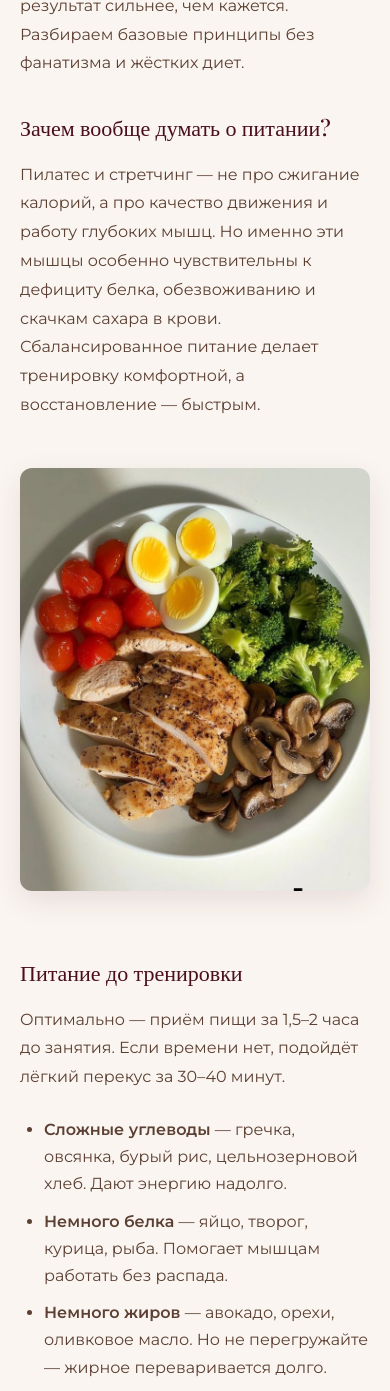
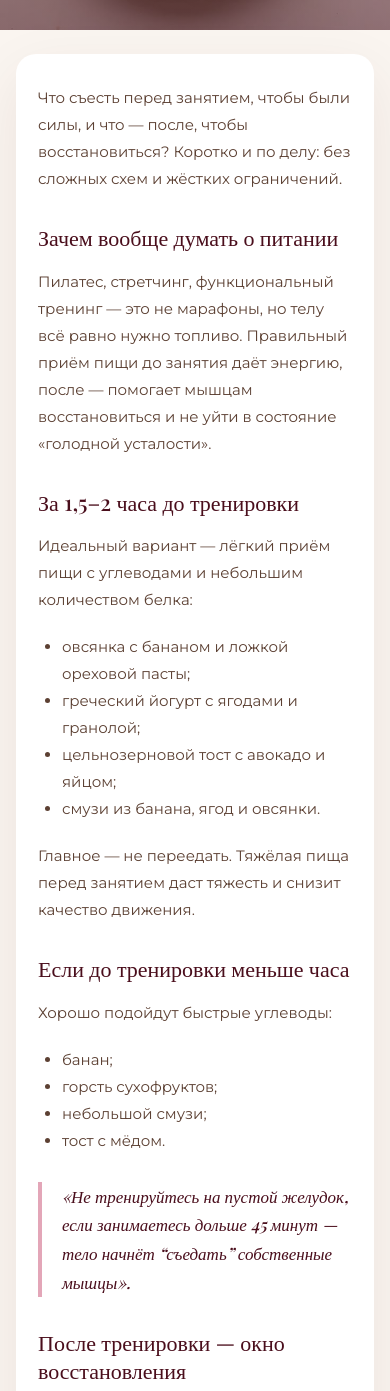
Before and after one commit to Angela403/BloomFit, a plain HTML site: page stat/article2.html in a window 390 px wide. Shown: the part 609-2000 px from the top of the page. Drawn offline with nearby package versions, Linux system fonts and the light colour scheme; a web font is replaced by a local one.

Commit message:
Update article2.html
нрпекавуцычсмт

```diff
--- a/stat/article2.html
+++ b/stat/article2.html
@@ -13,8 +13,18 @@
             --cream: #FAF5F0; --brown: #5C4033; --border: rgba(74, 14, 28, 0.15);
         }
         * { margin: 0; padding: 0; box-sizing: border-box; }
-        html { scroll-behavior: smooth; }
-        body { background: var(--cream); font-family: 'Montserrat', sans-serif; color: var(--brown); line-height: 1.7; -webkit-font-smoothing: antialiased; }
+        html { scroll-behavior: smooth; overflow-x: hidden; width: 100%; }
+        body {
+            background: var(--cream);
+            font-family: 'Montserrat', sans-serif;
+            color: var(--brown);
+            line-height: 1.7;
+            -webkit-font-smoothing: antialiased;
+            overflow-x: hidden;
+            width: 100%;
+            max-width: 100%;
+        }
+        img { max-width: 100%; height: auto; display: block; }
         h1, h2, h3, .logo { font-family: 'Playfair Display', serif; color: var(--wine); font-weight: 500; }
         a { text-decoration: none; color: inherit; transition: 0.3s; }
 
@@ -31,26 +41,81 @@
         .hero-title .meta { font-size: 12px; text-transform: uppercase; color: var(--pink); letter-spacing: 3px; margin-bottom: 16px; display: inline-block; }
         .hero-title h1 { color: var(--cream); font-size: clamp(28px, 4vw, 52px); line-height: 1.15; text-shadow: 0 2px 20px rgba(0,0,0,0.3); }
 
-        .article-container { max-width: 780px; margin: -60px auto 80px; padding: 50px clamp(24px, 5vw, 60px); background: var(--cream); position: relative; z-index: 3; border-radius: 20px; box-shadow: 0 20px 60px rgba(74,14,28,0.08); }
-        .article-body p { font-size: 16px; line-height: 1.8; margin-bottom: 24px; color: var(--brown); }
-        .article-body h2 { font-size: clamp(22px, 3vw, 32px); margin: 36px 0 20px; line-height: 1.2; }
-        .article-body img { width: 100%; height: auto; border-radius: 12px; margin: 24px 0; box-shadow: 0 10px 30px rgba(74,14,28,0.1); }
-        .article-body ul { margin: 0 0 24px 0; padding-left: 24px; }
-        .article-body ul li { margin-bottom: 10px; font-size: 16px; line-height: 1.7; }
-        .article-body blockquote { font-family: 'Playfair Display', serif; font-style: italic; font-size: 20px; color: var(--wine); border-left: 4px solid var(--pink); padding: 16px 24px; margin: 32px 0; background: var(--pink-light); border-radius: 0 12px 12px 0; }
+        /* ===== ИСПРАВЛЕННЫЙ КОНТЕЙНЕР СТАТЬИ ===== */
+        .article-container {
+            max-width: 780px;
+            margin: 40px auto 80px;
+            padding: 50px clamp(24px, 5vw, 60px);
+            background: #fff;
+            color: var(--brown);
+            position: relative;
+            z-index: 3;
+            border-radius: 20px;
+            box-shadow: 0 20px 60px rgba(74, 14, 28, 0.08);
+            overflow: hidden;
+        }
 
-        .article-footer { border-top: 1px solid var(--border); margin-top: 40px; padding-top: 30px; text-align: center; }
-        .article-footer p { font-size: 14px; opacity: 0.7; margin-bottom: 20px; }
-        .btn-main { background: var(--wine); color: var(--cream); padding: 14px 32px; border-radius: 50px; font-weight: 600; text-transform: uppercase; letter-spacing: 1px; font-size: 13px; display: inline-block; border: none; cursor: pointer; font-family: 'Montserrat', sans-serif; }
-        .btn-main:hover { background: var(--pink); color: var(--wine); }
+        .article-container p,
+        .article-container li,
+        .article-container span,
+        .article-container strong {
+            color: var(--brown);
+            font-size: clamp(15px, 2vw, 17px);
+            line-height: 1.8;
+        }
+        .article-container p { margin-bottom: 20px; }
 
-        footer { background: var(--wine); color: var(--cream); padding: 30px 0; text-align: center; font-size: 12px; opacity: 0.7; margin-top: 80px; }
+        .article-container h1,
+        .article-container h2,
+        .article-container h3,
+        .article-container h4 {
+            color: var(--wine);
+            margin: 32px 0 16px;
+            line-height: 1.25;
+        }
+        .article-container h1 { font-size: clamp(26px, 4vw, 40px); margin-top: 0; }
+        .article-container h2 { font-size: clamp(22px, 3vw, 30px); }
+        .article-container h3 { font-size: clamp(18px, 2.5vw, 22px); }
 
-        @media (max-width: 768px) {
-            .topbar-inner { flex-direction: column; gap: 12px; }
-            .hero { height: 45vh; min-height: 300px; }
-            .hero-title { bottom: 20px; }
-            .article-container { margin-top: -30px; padding: 30px 20px; border-radius: 12px; }
+        .article-container a {
+            color: var(--wine);
+            text-decoration: underline;
+            text-underline-offset: 3px;
+        }
+        .article-container a:hover { color: var(--pink); }
+
+        .article-container img {
+            max-width: 100%;
+            height: auto;
+            border-radius: 12px;
+            margin: 24px 0;
+        }
+        .article-container ul, .article-container ol {
+            margin: 0 0 20px 24px;
+        }
+        .article-container blockquote {
+            border-left: 4px solid var(--pink);
+            padding-left: 20px;
+            font-family: 'Playfair Display', serif;
+            font-style: italic;
+            color: var(--wine);
+            font-size: clamp(17px, 2.2vw, 21px);
+            margin: 28px 0;
+        }
+
+        .article-container [style*="color:#fff"],
+        .article-container [style*="color: #fff"],
+        .article-container [style*="color:white"],
+        .article-container [style*="color: white"] {
+            color: var(--brown) !important;
+        }
+
+        .article-footer { margin-top: 40px; padding-top: 24px; border-top: 1px solid var(--border); display: flex; justify-content: space-between; flex-wrap: wrap; gap: 12px; align-items: center; }
+        .article-footer .back-link { font-size: 14px; font-weight: 600; color: var(--wine); text-decoration: underline; }
+
+        @media (max-width: 640px) {
+            .topbar-inner { flex-direction: column; gap: 10px; }
+            .article-container { margin: 24px 16px 60px; padding: 30px 22px; }
         }
     </style>
 </head>
@@ -59,62 +124,67 @@
 <div class="topbar">
     <div class="topbar-inner">
         <a href="../index.html" class="logo">BLOOMFIT</a>
-        <a href="../index.html" class="btn-back">← На главную</a>
+        <a href="../index.html#blog" class="btn-back">← Назад к журналу</a>
     </div>
 </div>
 
 <div class="hero">
     <img src="../images/питание до и после статья2.jpg" alt="Питание до и после тренировки">
     <div class="hero-title">
-        <span class="meta">Журнал · 10 мая 2026</span>
+        <span class="meta">10 мая 2026 • Журнал Bloom Fit</span>
         <h1>Питание до и после тренировки</h1>
     </div>
 </div>
 
-<div class="article-container">
-    <div class="article-body">
-        <p>То, что вы съели за 2 часа до тренировки и в течение часа после неё, влияет на вашу энергию, восстановление и результат сильнее, чем кажется. Разбираем базовые принципы без фанатизма и жёстких диет.</p>
+<article class="article-container">
+    <p>Что съесть перед занятием, чтобы были силы, и что — после, чтобы восстановиться? Коротко и по делу: без сложных схем и жёстких ограничений.</p>
 
-        <h2>Зачем вообще думать о питании?</h2>
-        <p>Пилатес и стретчинг — не про сжигание калорий, а про качество движения и работу глубоких мышц. Но именно эти мышцы особенно чувствительны к дефициту белка, обезвоживанию и скачкам сахара в крови. Сбалансированное питание делает тренировку комфортной, а восстановление — быстрым.</p>
+    <h2>Зачем вообще думать о питании</h2>
+    <p>Пилатес, стретчинг, функциональный тренинг — это не марафоны, но телу всё равно нужно топливо. Правильный приём пищи до занятия даёт энергию, после — помогает мышцам восстановиться и не уйти в состояние «голодной усталости».</p>
 
-        <img src="../images/полезная еда статья2.jpg" alt="Полезная еда">
+    <h2>За 1,5–2 часа до тренировки</h2>
+    <p>Идеальный вариант — лёгкий приём пищи с углеводами и небольшим количеством белка:</p>
+    <ul>
+        <li>овсянка с бананом и ложкой ореховой пасты;</li>
+        <li>греческий йогурт с ягодами и гранолой;</li>
+        <li>цельнозерновой тост с авокадо и яйцом;</li>
+        <li>смузи из банана, ягод и овсянки.</li>
+    </ul>
+    <p>Главное — не переедать. Тяжёлая пища перед занятием даст тяжесть и снизит качество движения.</p>
 
-        <h2>Питание до тренировки</h2>
-        <p>Оптимально — приём пищи за 1,5–2 часа до занятия. Если времени нет, подойдёт лёгкий перекус за 30–40 минут.</p>
-        <ul>
-            <li><b>Сложные углеводы</b> — гречка, овсянка, бурый рис, цельнозерновой хлеб. Дают энергию надолго.</li>
-            <li><b>Немного белка</b> — яйцо, творог, курица, рыба. Помогает мышцам работать без распада.</li>
-            <li><b>Немного жиров</b> — авокадо, орехи, оливковое масло. Но не перегружайте — жирное переваривается долго.</li>
-            <li><b>Вода</b> — 200–300 мл за 30 минут до занятия. Обезвоживание снижает выносливость.</li>
-        </ul>
-        <p>Избегайте перед тренировкой: тяжёлой жирной еды, большого количества кофе, газировки и сладких батончиков — они дают быстрый скачок сахара и резкий спад через 20 минут.</p>
+    <h2>Если до тренировки меньше часа</h2>
+    <p>Хорошо подойдут быстрые углеводы:</p>
+    <ul>
+        <li>банан;</li>
+        <li>горсть сухофруктов;</li>
+        <li>небольшой смузи;</li>
+        <li>тост с мёдом.</li>
+    </ul>
 
-        <h2>Питание после тренировки</h2>
-        <p>В течение 30–60 минут после занятия организм особенно хорошо усваивает белок и углеводы — это «белково-углеводное окно». Пропускать его не критично, но если тренировка была интенсивной, лучше поесть в течение часа.</p>
-        <ul>
-            <li><b>Белок</b> — 20–30 г: курица, рыба, творог, яйца, растительный протеин.</li>
-            <li><b>Углеводы</b> — фрукты, рис, картофель, цельнозерновой хлеб.</li>
-            <li><b>Овощи</b> — для клетчатки и микроэлементов.</li>
-        </ul>
+    <blockquote>«Не тренируйтесь на пустой желудок, если занимаетесь дольше 45 минут — тело начнёт “съедать” собственные мышцы».</blockquote>
 
-        <img src="../images/питание статья2.jpg" alt="Сбалансированное питание">
+    <h2>После тренировки — окно восстановления</h2>
+    <p>В течение 30–60 минут после занятия стоит дать телу белок и немного углеводов. Это поможет мышцам восстановиться и снизит усталость на следующий день.</p>
+    <ul>
+        <li>омлет с овощами и цельнозерновым хлебом;</li>
+        <li>куриная грудка с рисом или киноа;</li>
+        <li>творог с ягодами и мёдом;</li>
+        <li>протеиновый смузи с бананом.</li>
+    </ul>
 
-        <blockquote>«Нет универсальной диеты для всех. Есть принципы, которые работают для большинства: регулярность, баланс и достаточное количество воды».</blockquote>
+    <h2>Вода</h2>
+    <p>Пейте до, во время и после тренировки. Ориентир — 200–300 мл за 20 минут до занятия и небольшие глотки в процессе. После — ещё 300–500 мл.</p>
 
-        <h2>Вода — недооценённый элемент</h2>
-        <p>Даже лёгкое обезвоживание (1–2% от массы тела) снижает работоспособность и координацию. Пейте воду до, во время и после тренировки. Ориентир — 30 мл на каждый килограмм веса в сутки плюс 500 мл дополнительно в дни тренировок.</p>
+    <h2>А если хочется похудеть?</h2>
+    <p>Не пропускайте приёмы пищи «для экономии калорий» — это замедляет обмен и снижает качество тренировки. Работайте с дефицитом мягко, сохраняя белок и достаточное количество энергии для движения.</p>
 
-        <p>В студии Bloom Fit после тренировки всегда можно налить воды и восстановиться в комфортной обстановке. А на первое занятие лучше приходить не голодным и не «перегруженным» — это сделает тренировку в разы приятнее.</p>
-    </div>
+    <p>Помните: питание — это не диета, а база. Без топлива тело не покажет свой максимум. Приходите на тренировку сытыми — и результат не заставит себя ждать.</p>
 
     <div class="article-footer">
-        <p>Готовы применить знания на практике? Запишитесь на тренировку!</p>
-        <a href="../index.html#schedule" class="btn-main">Записаться на тренировку</a>
+        <a href="../index.html#blog" class="back-link">← Другие статьи журнала</a>
+        <a href="../index.html#schedule" class="back-link">Записаться на тренировку →</a>
     </div>
-</div>
-
-<footer>© 2026 Bloom Fit. Все права защищены.</footer>
+</article>
 
 </body>
 </html>
```
